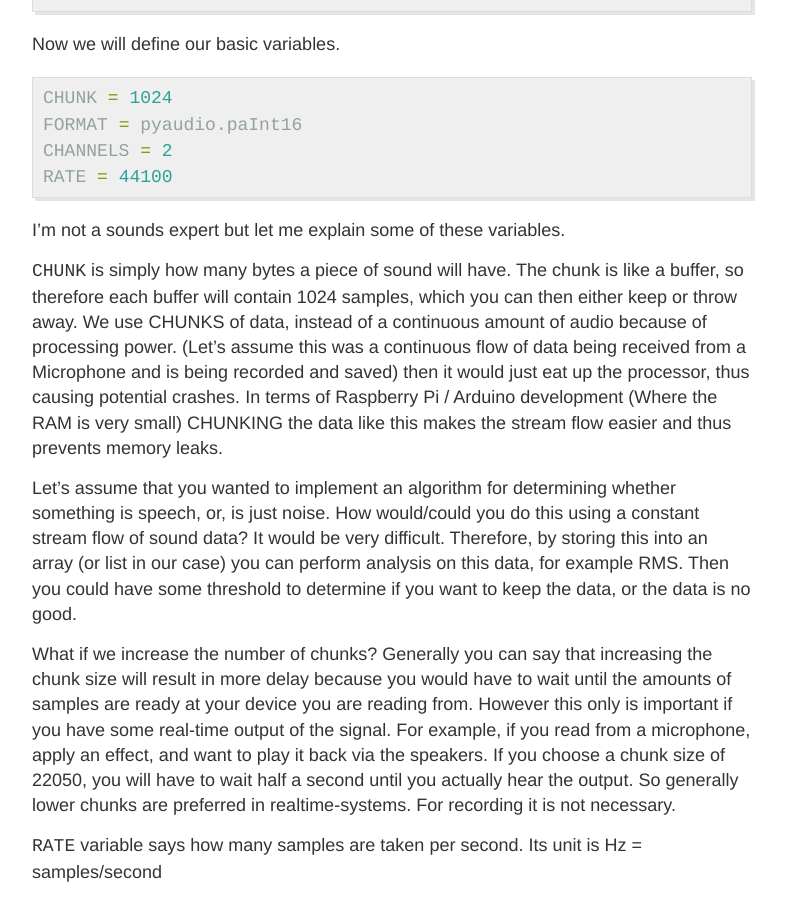
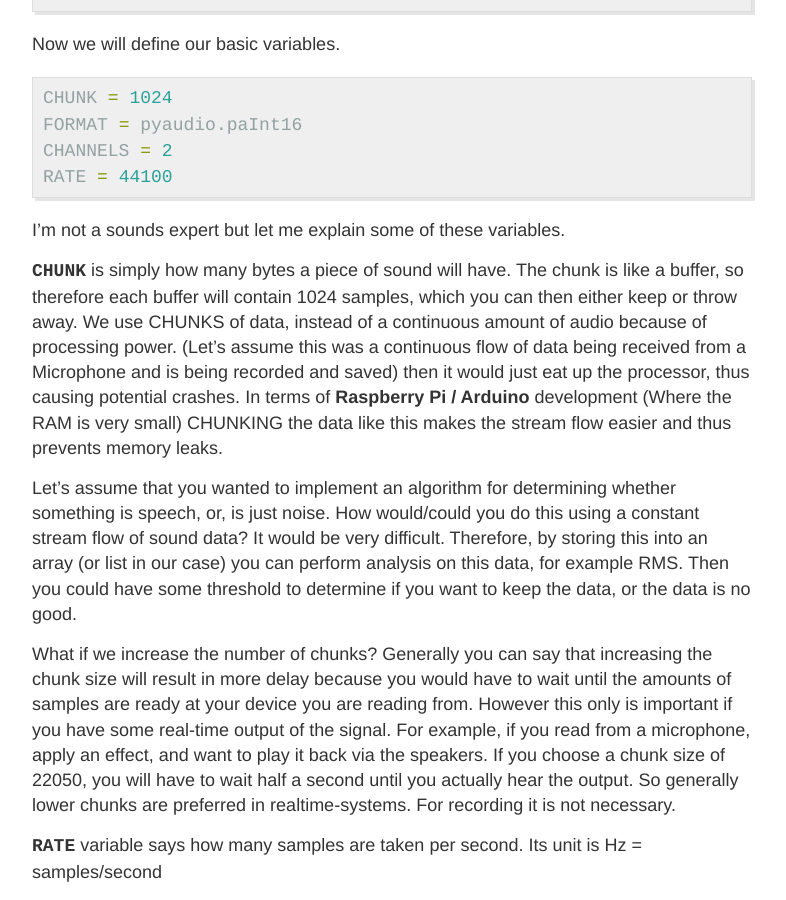
Before and after one commit to lilessam/lilessam.github.io, a Jekyll site: the page built from _posts/2017-1-9-How-To-Make-Audio-Recording-Application-Using-Python.md, in a window 1280 px wide and 900 px high, scrolled down 754 px. Shown: the whole window, without its empty margins (248-1034 px from the left). Built offline with Jekyll 4.4.1, drawn with Linux system fonts in a browser that asks for light colours; nearby versions of some CDN libraries; comment, search, counter and statistics services are not loaded; some of the changed text lies outside the part shown.

Commit message:
Fix highlighting

```diff
--- a/_posts/2017-1-9-How-To-Make-Audio-Recording-Application-Using-Python.md
+++ b/_posts/2017-1-9-How-To-Make-Audio-Recording-Application-Using-Python.md
@@ -36,13 +36,13 @@ RATE = 44100
 
 I'm not a sounds expert but let me explain some of these variables.
 
-`CHUNK` is simply how many bytes a piece of sound will have. The chunk is like a buffer, so therefore each buffer will contain 1024 samples, which you can then either keep or throw away. We use CHUNKS of data, instead of a continuous amount of audio because of processing power. (Let's assume this was a continuous flow of data being received from a Microphone and is being recorded and saved) then it would just eat up the processor, thus causing potential crashes. In terms of Raspberry Pi / Arduino development (Where the RAM is very small) CHUNKING the data like this makes the stream flow easier and thus prevents memory leaks.
+__`CHUNK`__ is simply how many bytes a piece of sound will have. The chunk is like a buffer, so therefore each buffer will contain 1024 samples, which you can then either keep or throw away. We use CHUNKS of data, instead of a continuous amount of audio because of processing power. (Let's assume this was a continuous flow of data being received from a Microphone and is being recorded and saved) then it would just eat up the processor, thus causing potential crashes. In terms of __Raspberry Pi / Arduino__ development (Where the RAM is very small) CHUNKING the data like this makes the stream flow easier and thus prevents memory leaks.
 
 Let's assume that you wanted to implement an algorithm for determining whether something is speech, or, is just noise. How would/could you do this using a constant stream flow of sound data? It would be very difficult. Therefore, by storing this into an array (or list in our case) you can perform analysis on this data, for example RMS. Then you could have some threshold to determine if you want to keep the data, or the data is no good.
 
 What if we increase the number of chunks? Generally you can say that increasing the chunk size will result in more delay because you would have to wait until the amounts of samples are ready at your device you are reading from. However this only is important if you have some real-time output of the signal. For example, if you read from a microphone, apply an effect, and want to play it back via the speakers. If you choose a chunk size of 22050, you will have to wait half a second until you actually hear the output. So generally lower chunks are preferred in realtime-systems. For recording it is not necessary.
 
-`RATE` variable says how many samples are taken per second. Its unit is Hz = samples/second
+__`RATE`__ variable says how many samples are taken per second. Its unit is Hz = samples/second
 
 
 Anyway, That's all I could know about these variable. Let's continue coding the script.
```
Also changed, not shown: other parts of _posts/2017-1-9-How-To-Make-Audio-Recording-Application-Using-Python.md (+1 -1 lines).
